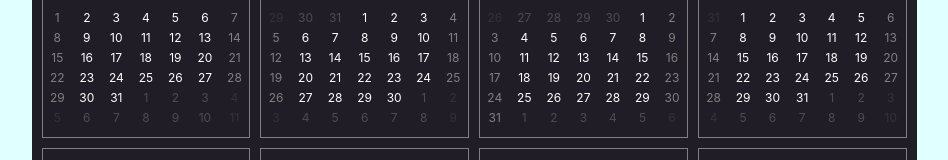
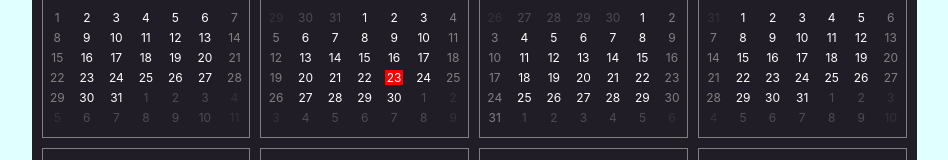
Before and after one commit to jaewoogwak/calendar, a React (Create React App) app: page /year in a window 1280 px wide. Shown: the part 370-530 px from the top of the page, without its empty margins (166-1114 px from the left). Built offline with nearby package versions, Linux system fonts and the light colour scheme.

Commit message:
feat : add an Effect to indicate today's date

```diff
--- a/src/components/MonthList/Date.jsx
+++ b/src/components/MonthList/Date.jsx
@@ -1,18 +1,15 @@
-import { useSelector } from "react-redux";
 import styled from "styled-components";
 
 export const Date = ({
   month,
   date,
+  today,
   itemYear,
   itemMonth,
   itemDate,
   itemDay,
 }) => {
-  const { year } = useSelector((state) => state.reducers.date.page);
-  const today = `${year}${month}${date}`;
   const clickedDate = `${itemYear}${itemMonth}${itemDate}`;
-
   return (
     <Wrapper
       isWeekend={itemDay === 0 || itemDay === 6 ? true : false}
@@ -27,6 +24,7 @@ export const Date = ({
 const Wrapper = styled.div`
   color: ${(props) => (props.isWeekend ? "gray" : "white")};
   opacity: ${(props) => (props.isCurrentMonth ? "1" : "0.2")};
+  background-color: ${(props) => (props.isToday ? "red" : "")};
   font-size: 12px;
   text-align: center;
   margin-top: 5px;
--- a/src/components/MonthList/MonthCell.jsx
+++ b/src/components/MonthList/MonthCell.jsx
@@ -2,23 +2,21 @@ import { useEffect } from "react";
 import { useDispatch, useSelector } from "react-redux";
 import styled from "styled-components";
 import { setBucket } from "../../features/date/dateSlice";
-import DateList from "../DateList/DateList";
-import { createView } from "../DateList/useDate";
 import Days from "../DayBar.js/Days";
 import { Date } from "./Date";
 
 export const MonthCell = ({ month, list }) => {
   const dispatch = useDispatch();
   const bucket = useSelector((state) => state.reducers.date.bucket);
-  const { year, currentMonth, date } = useSelector(
+  const { currentYear, currentMonth, date } = useSelector(
     (state) => state.reducers.date.page
   );
 
-  const today = `${year}${currentMonth}${date}`;
+  const today = `${currentYear}${currentMonth}${date}`;
   console.log("today in Monthcell", today);
   useEffect(() => {
     dispatch(setBucket({ bucket: list }));
-  }, []);
+  });
   console.log("bucket!!!", bucket);
   return (
     <Wrapper>
@@ -29,6 +27,7 @@ export const MonthCell = ({ month, list }) => {
           <Date
             key={`${item.year}${item.month}${item.date}${item.day}`}
             id={`${item.year}${item.month}${item.date}`}
+            today={today}
             month={month}
             itemYear={item.year}
             itemMonth={item.month}
@@ -57,6 +56,3 @@ const MonthList = styled.div`
   display: grid;
   grid-template-columns: repeat(7, 1fr);
 `;
-// const Date = styled.div`
-//   color: white;
-// `;
```
